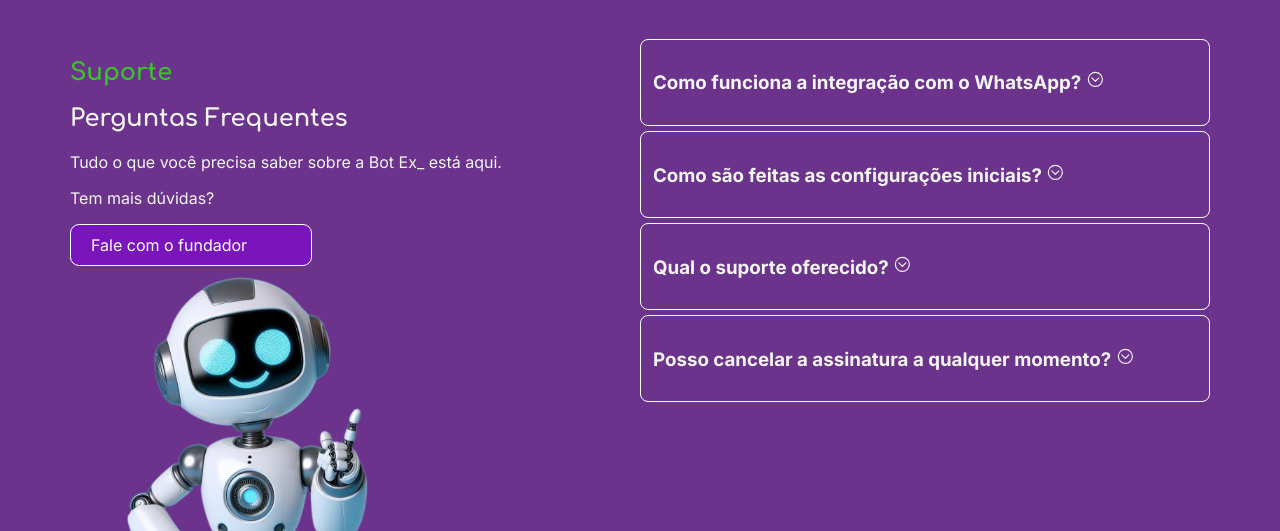
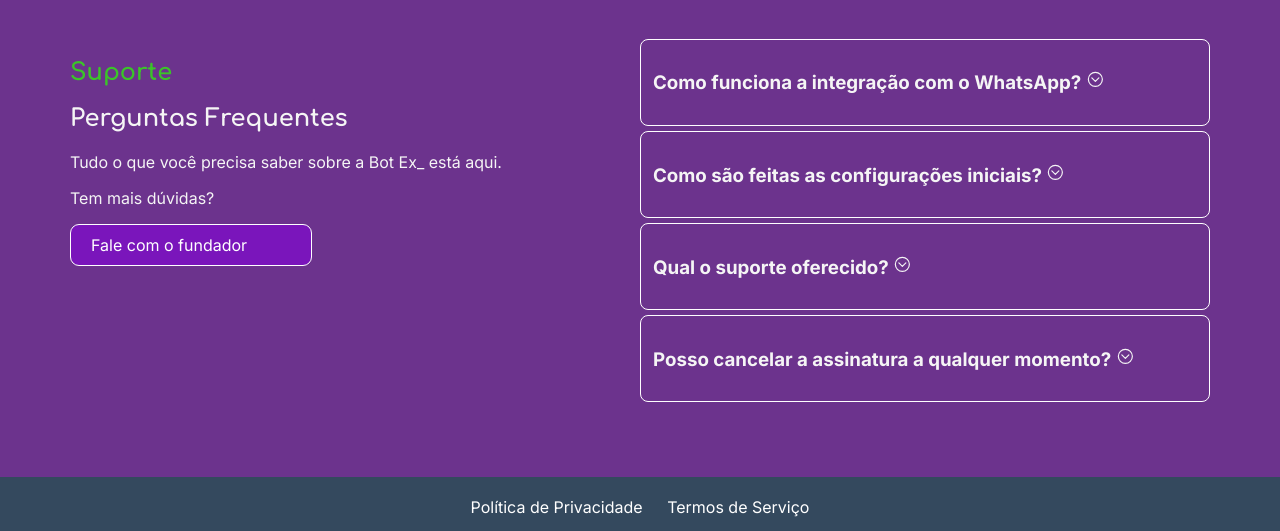
Before and after one commit to RenatoCDev/site-bot-ex, a plain HTML site: page index.html in a window 1280 px wide. Shown: the part 2055-2586 px from the top of the page. Drawn offline with nearby package versions, Linux system fonts and the light colour scheme.

Commit message:
general updates

```diff
--- a/index.html
+++ b/index.html
@@ -112,7 +112,6 @@
       <p>Tudo o que você precisa saber sobre a Bot Ex_ está aqui.</p>
       <p>Tem mais dúvidas?</p>
       <a class="buttonwhats" href="https://api.whatsapp.com/send?phone=5521993006557" target="_blank">Fale com o fundador</a>
-      <img class="botplan" src="./assets/bot-friend.png" alt="">
     </div>
     <div class="element4">
     <div class="faq-item">
```
